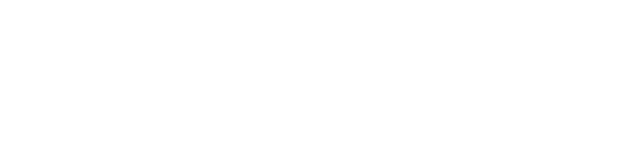
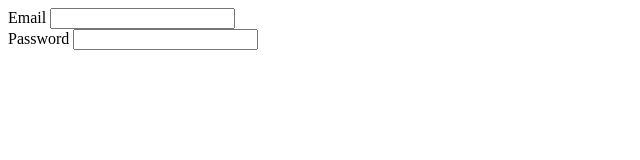
Before and after one commit to Anh-Duc-Pham/web-ban-hang, a plain HTML site: page login-form.html in a window 1280 px wide. Shown: the whole page, without its empty margins (0-640 px from the left). Drawn offline with Linux system fonts and the light colour scheme.

Commit message:
creat login form

```diff
--- a/login-form.html
+++ b/login-form.html
@@ -5,8 +5,22 @@
     <meta http-equiv="X-UA-Compatible" content="IE=edge">
     <meta name="viewport" content="width=device-width, initial-scale=1.0">
     <title>ThuyNg-login-form</title>
+    <style>
+       form div{
+    display: block;
+       }
+    </style>
 </head>
 <body>
-
+    <form action="">
+        <div>
+            <label for="email">Email</label>
+            <input type="email" name="email" id="email">
+        </div>
+        <div>
+            <label for="password">Password</label>
+            <input type="password" name="password" id="password">
+        </div>
+    </form>
 </body>
 </html>
```
